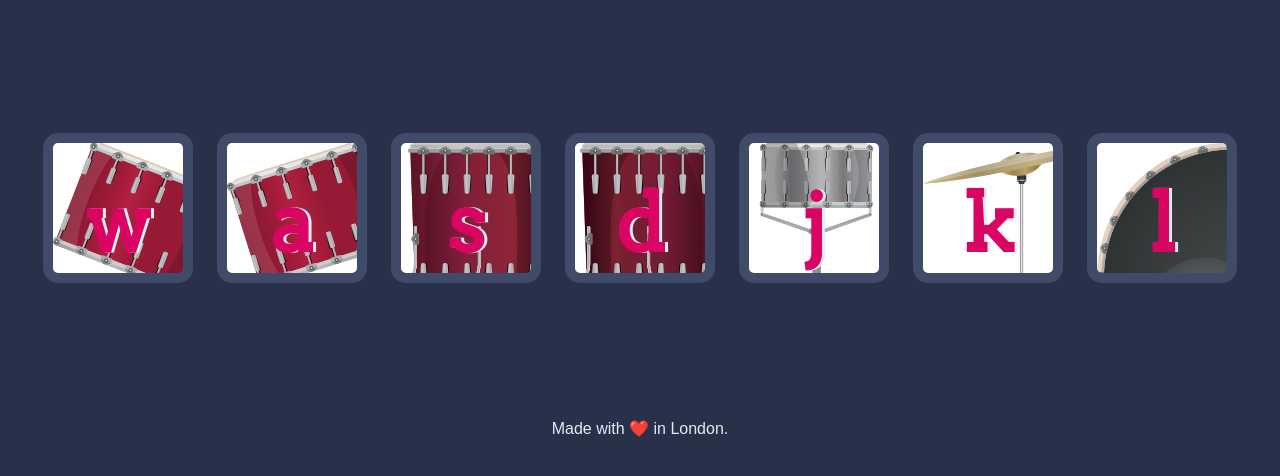
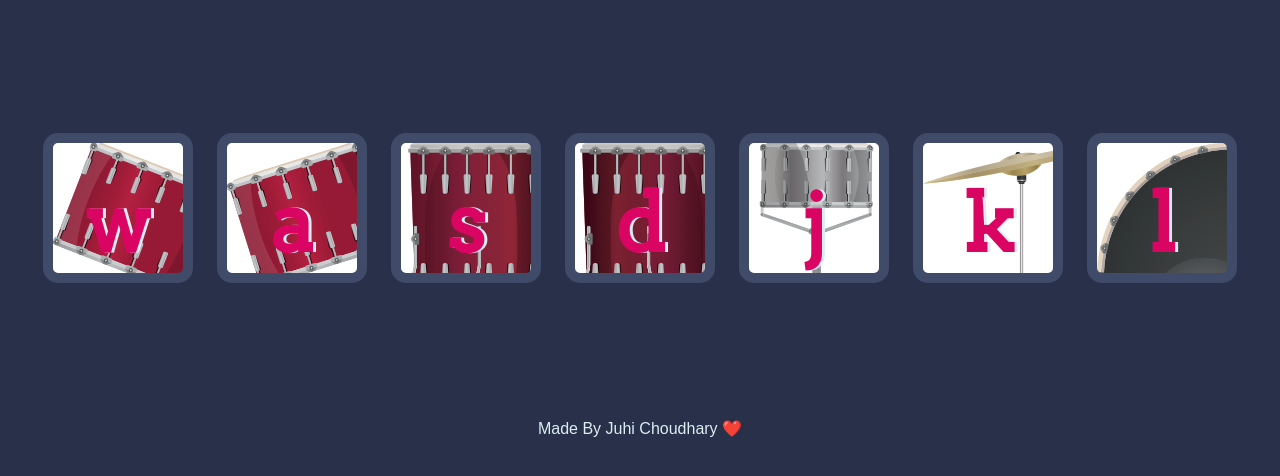
Before and after one commit to J1387/Drum-Kit, a plain HTML site: page index.html in a window 1280 px wide. Shown: the part 156-632 px from the top of the page. Drawn offline with Linux system fonts and the light colour scheme; files whose address does not match are found by name.

Commit message:
Add files via upload

```diff
--- a/index.html
+++ b/index.html
@@ -27,7 +27,7 @@
   <script src="index.js"></script>
 </body>
 <footer>
-  Made with ❤️ in London.
+  Made By Juhi Choudhary ❤️
 </footer>
 
 </html>
```
